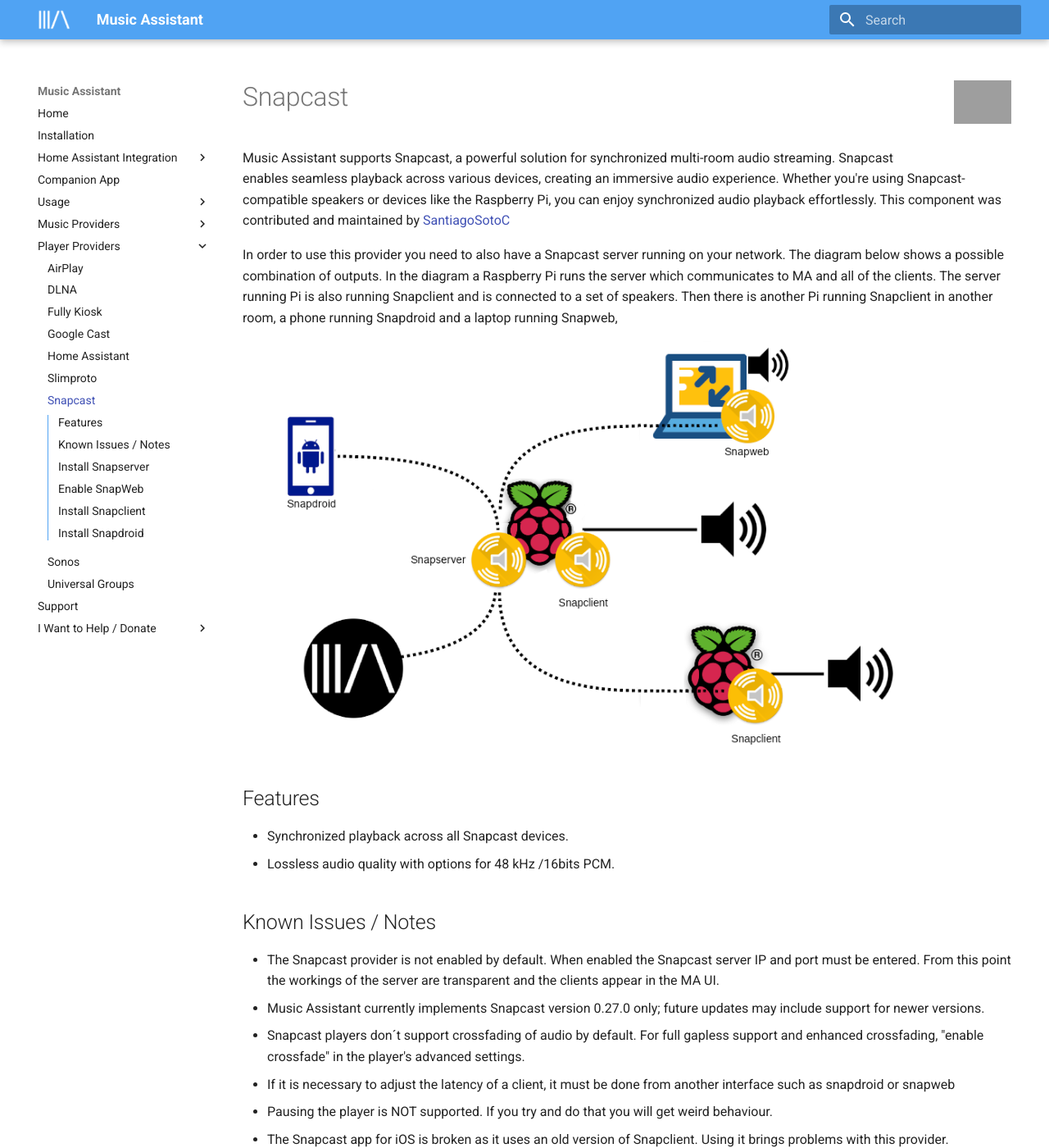
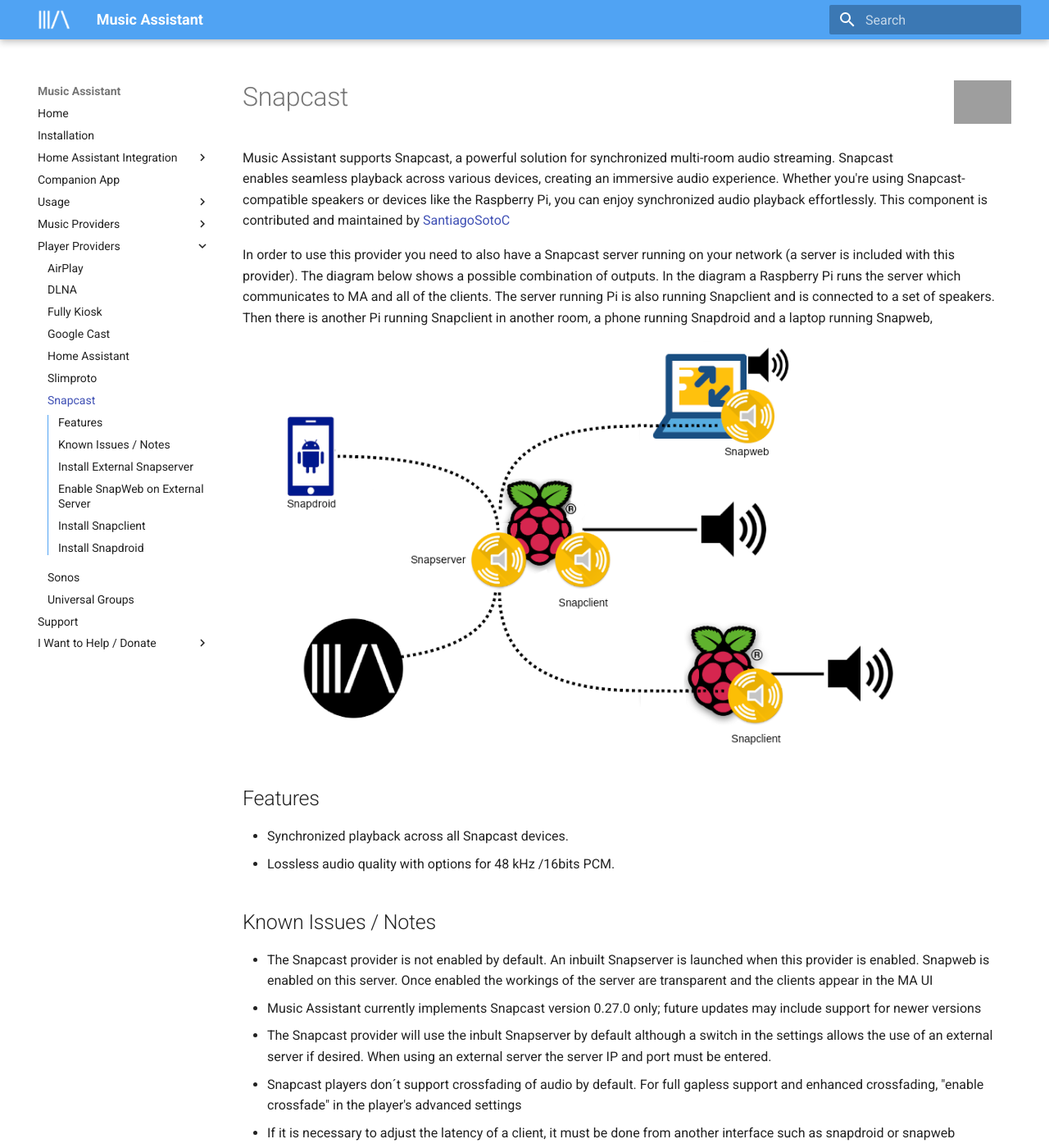
Before and after one commit to pwbriggs/music-assistant.github.io, an MkDocs documentation site: the page built from docs/player-support/snapcast.md, in a window 1280 px wide and 1400 px high. Shown: the whole window at 82% size. Built offline with MkDocs 1.6.1 and Material for MkDocs 9.7.7, drawn with Linux system fonts in a browser that asks for light colours; some of the changed text lies outside the part shown; grey boxes are pictures that could not be loaded.

Commit message:
Add inbuilt snapserver info
I wonder if we should delete the install external snapserver section and all below it now?

````diff
--- a/docs/player-support/snapcast.md
+++ b/docs/player-support/snapcast.md
@@ -1,9 +1,9 @@
 # Snapcast ![Preview image](../assets/icons/snapcast-icon.svg){ width=70 align=right }
 
 Music Assistant supports Snapcast, a powerful solution for synchronized multi-room audio streaming. Snapcast enables seamless playback across various devices, creating an immersive audio experience.
-Whether you're using Snapcast-compatible speakers or devices like the Raspberry Pi, you can enjoy synchronized audio playback effortlessly. This component was contributed and maintained by [SantiagoSotoC](https://github.com/Santiagosotoc)
+Whether you're using Snapcast-compatible speakers or devices like the Raspberry Pi, you can enjoy synchronized audio playback effortlessly. This component is contributed and maintained by [SantiagoSotoC](https://github.com/Santiagosotoc)
 
-In order to use this provider you need to also have a Snapcast server running on your network. The diagram below shows a possible combination of outputs. In the diagram a Raspberry Pi runs the server which communicates to MA and all of the clients. The server running Pi is also running Snapclient and is connected to a set of speakers. Then there is another Pi running Snapclient in another room, a phone running Snapdroid and a laptop running Snapweb,
+In order to use this provider you need to also have a Snapcast server running on your network (a server is included with this provider). The diagram below shows a possible combination of outputs. In the diagram a Raspberry Pi runs the server which communicates to MA and all of the clients. The server running Pi is also running Snapclient and is connected to a set of speakers. Then there is another Pi running Snapclient in another room, a phone running Snapdroid and a laptop running Snapweb,
 
 ![Preview image](../assets/snapcast.png){ width=800 }
 
@@ -14,18 +14,19 @@
 
 ## Known Issues / Notes
 
-- The Snapcast provider is not enabled by default. When enabled the Snapcast server IP and port must be entered. From this point the workings of the server are transparent and the clients appear in the MA UI.
-- Music Assistant currently implements Snapcast version 0.27.0 only; future updates may include support for newer versions.
-- Snapcast players don´t support crossfading of audio by default. For full gapless support and enhanced crossfading, "enable crossfade" in the player's advanced settings.
+- The Snapcast provider is not enabled by default. An inbuilt Snapserver is launched when this provider is enabled. Snapweb is enabled on this server. Once enabled the workings of the server are transparent and the clients appear in the MA UI
+- Music Assistant currently implements Snapcast version 0.27.0 only; future updates may include support for newer versions
+- The Snapcast provider will use the inbult Snapserver by default although a switch in the settings allows the use of an external server if desired. When using an external server the server IP and port must be entered.
+- Snapcast players don´t support crossfading of audio by default. For full gapless support and enhanced crossfading, "enable crossfade" in the player's advanced settings
 - If it is necessary to adjust the latency of a client, it must be done from another interface such as snapdroid or snapweb
 - Pausing the player is NOT supported. If you try and do that you will get weird behaviour.
-- The Snapcast app for iOS is broken as it uses an old version of Snapclient. Using it brings problems with this provider.
-- Ensure the server is launched with the command "snapserver -v".
-- Ensure that the ports on the Snapserver host 1704, 1705 are open. Also ensure that for each client a port equal to or greater than 4953 is open.
+- The Snapcast app for iOS is broken as it uses an old version of Snapclient. Using it brings problems with this provider
+- If using an external server ensure it is launched with the command "snapserver -v".
+- Ensure that the ports 1704 and 1705 on the Snapserver host are open. Also ensure that for each client a port equal to or greater than 4953 is open
 - Try the default Snapcast settings and then make changes as necessary.
 - Client names for all clients can be adjusted in Snapweb and Snapdroid via their respective UIs
 
-## Install Snapserver
+## Install External Snapserver
 
 <h3>On Linux</h3>
 
@@ -104,7 +105,7 @@
 # xbps-install snapserver
 ```
 
-## Enable SnapWeb
+## Enable SnapWeb on External Server
 
 This will enable MA to stream directly to any browser.
 
````
